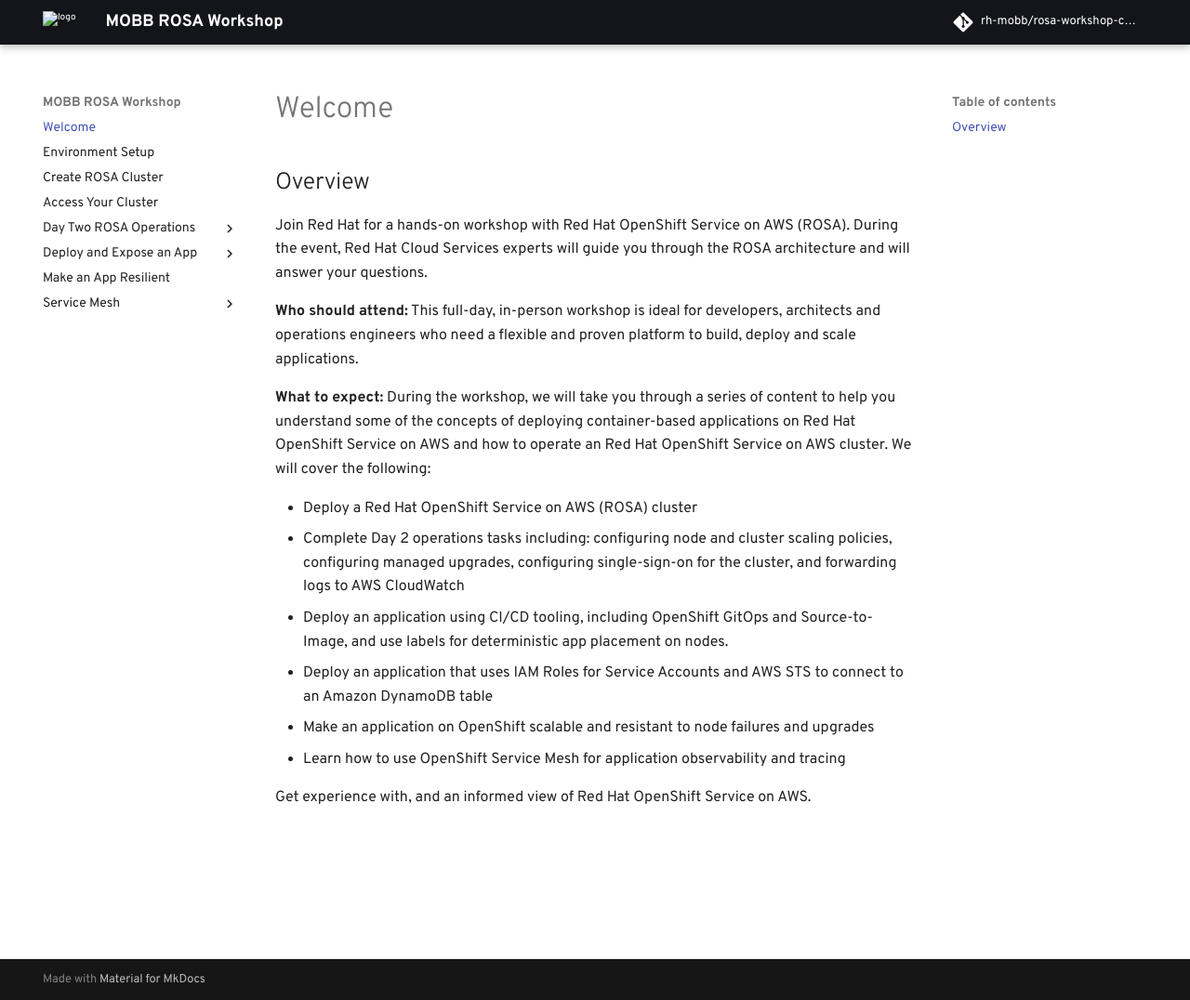
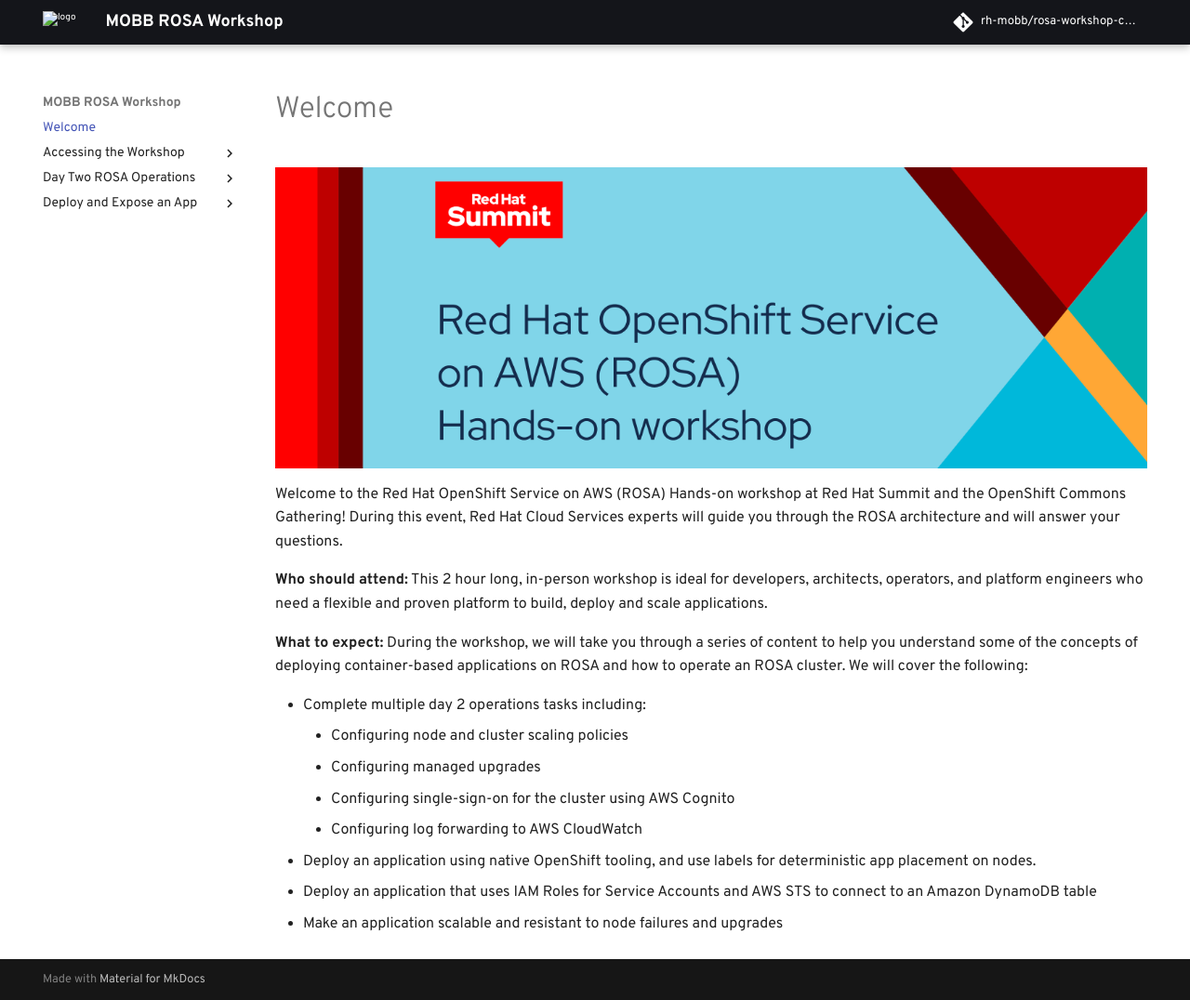
Before and after one commit to rh-mobb/rosa-workshop-content, an MkDocs documentation site: the page built from rosa-content/index.md, in a window 1280 px wide and 1076 px high. Shown: the whole window at 93% size. Built offline with MkDocs 1.6.1 and Material for MkDocs 9.7.7, drawn with Linux system fonts in a browser that asks for light colours; some web fonts are replaced; comment, search, counter and statistics services are not loaded.

Commit message:
Updating intro content for summit

```diff
--- a/mkdocs.yml
+++ b/mkdocs.yml
@@ -11,9 +11,10 @@
 # Nav Menu Definition
 nav:
   - Welcome: index.md
-  - Environment Setup: 100-setup/1-environment.md
-  - Create ROSA Cluster: 100-setup/2-cluster-creation.md
-  - Access Your Cluster: 100-setup/3-access-cluster.md
+  - Accessing the Workshop:
+    - Environment Setup: 100-setup/1-environment.md
+  #- Create ROSA Cluster: 100-setup/2-cluster-creation.md
+    - Access Your Cluster: 100-setup/3-access-cluster.md
   - Day Two ROSA Operations:
     - Configuring Cluster Authentication: 200-ops/idp.md
     - Managing Cluster Upgrades: 200-ops/upgrades.md
@@ -23,16 +24,16 @@
     - Logging to AWS CloudWatch: 200-ops/cloudwatch.md
   - Deploy and Expose an App:
     - Deploy the App: 300-app/deploy.md
-    - Using OpenShift GitOps: 300-app/gitops.md
-    - Restrict Network Access: 300-app/networkpolicy.md
-    - Automate Deploying the App with Tekton: 300-app/cicd.md
-  - Make an App Resilient: 300-app/resilience.md
-  - Service Mesh:
-    - Introduction to OpenShift Service Mesh: 400-service-mesh/introduction.md
-    - Deploy Service Mesh Operator: 400-service-mesh/install.md
-    - Deploy Control Plane: 400-service-mesh/deploy-control-plane.md
-    - Deploy Workloads: 400-service-mesh/deploy-workload.md
-    - Configure and Observe Traffic: 400-service-mesh/configure-observe-traffic.md
+    - Make the App Resilient: 300-app/resilience.md
+  #   - Using OpenShift GitOps: 300-app/gitops.md
+  #   - Restrict Network Access: 300-app/networkpolicy.md
+  #   - Automate Deploying the App with Tekton: 300-app/cicd.md
+  # - Service Mesh:
+  #   - Introduction to OpenShift Service Mesh: 400-service-mesh/introduction.md
+  #   - Deploy Service Mesh Operator: 400-service-mesh/install.md
+  #   - Deploy Control Plane: 400-service-mesh/deploy-control-plane.md
+  #   - Deploy Workloads: 400-service-mesh/deploy-workload.md
+  #   - Configure and Observe Traffic: 400-service-mesh/configure-observe-traffic.md
 
 # Theme Configuration
 theme:
--- a/rosa-content/index.md
+++ b/rosa-content/index.md
@@ -1,17 +1,21 @@
-<!-- ![home-page-image](./assets/images/home-page.png){ align=center } -->
+---
+hide:
+  - toc
+---
+![Red Hat OpenShift Service on AWS (ROSA) Hands-on workshop](./assets/images/summit-rosa-header.png){ align=center }
 
-## Overview
-Join Red Hat for a hands-on workshop with Red Hat OpenShift Service on AWS (ROSA). During the event, Red Hat Cloud Services experts will guide you through the ROSA architecture and will answer your questions.
+<!-- ## Overview -->
+Welcome to the Red Hat OpenShift Service on AWS (ROSA) Hands-on workshop at Red Hat Summit and the OpenShift Commons Gathering! During this event, Red Hat Cloud Services experts will guide you through the ROSA architecture and will answer your questions.
 
-**Who should attend:** This full-day, in-person workshop is ideal for developers, architects and operations engineers who need a flexible and proven platform to build, deploy and scale applications.
+**Who should attend:** This 2 hour long, in-person workshop is ideal for developers, architects, operators, and platform engineers who need a flexible and proven platform to build, deploy and scale applications.
 
-**What to expect:** During the workshop, we will take you through a series of content to help you understand some of the concepts of deploying container-based applications on Red Hat OpenShift Service on AWS and how to operate an Red Hat OpenShift Service on AWS cluster. We will cover the following:
+**What to expect:** During the workshop, we will take you through a series of content to help you understand some of the concepts of deploying container-based applications on ROSA and how to operate an ROSA cluster. We will cover the following:
 
-- Deploy a Red Hat OpenShift Service on AWS (ROSA) cluster
-- Complete Day 2 operations tasks including: configuring node and cluster scaling policies, configuring managed upgrades, configuring single-sign-on for the cluster, and forwarding logs to AWS CloudWatch
-- Deploy an application using CI/CD tooling, including OpenShift GitOps and Source-to-Image, and use labels for deterministic app placement on nodes.
+- Complete multiple day 2 operations tasks including:
+    * Configuring node and cluster scaling policies
+    * Configuring managed upgrades
+    * Configuring single-sign-on for the cluster using AWS Cognito
+    * Configuring log forwarding to AWS CloudWatch
+- Deploy an application using native OpenShift tooling, and use labels for deterministic app placement on nodes.
 - Deploy an application that uses IAM Roles for Service Accounts and AWS STS to connect to an Amazon DynamoDB table
-- Make an application on OpenShift scalable and resistant to node failures and upgrades
-- Learn how to use OpenShift Service Mesh for application observability and tracing
-
-Get experience with, and an informed view of Red Hat OpenShift Service on AWS.
+- Make an application scalable and resistant to node failures and upgrades
```
Also changed, not shown: rosa-content/assets/images/summit-rosa-header.png (added).
